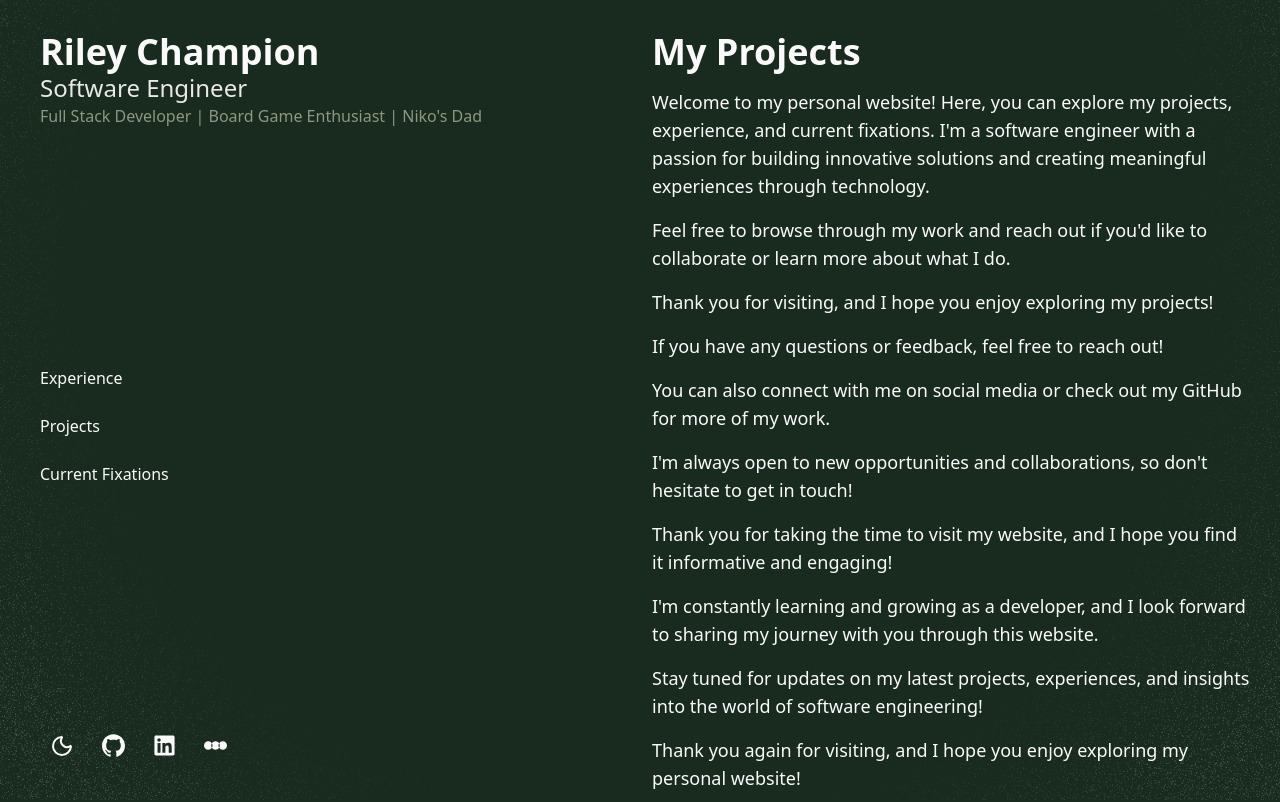
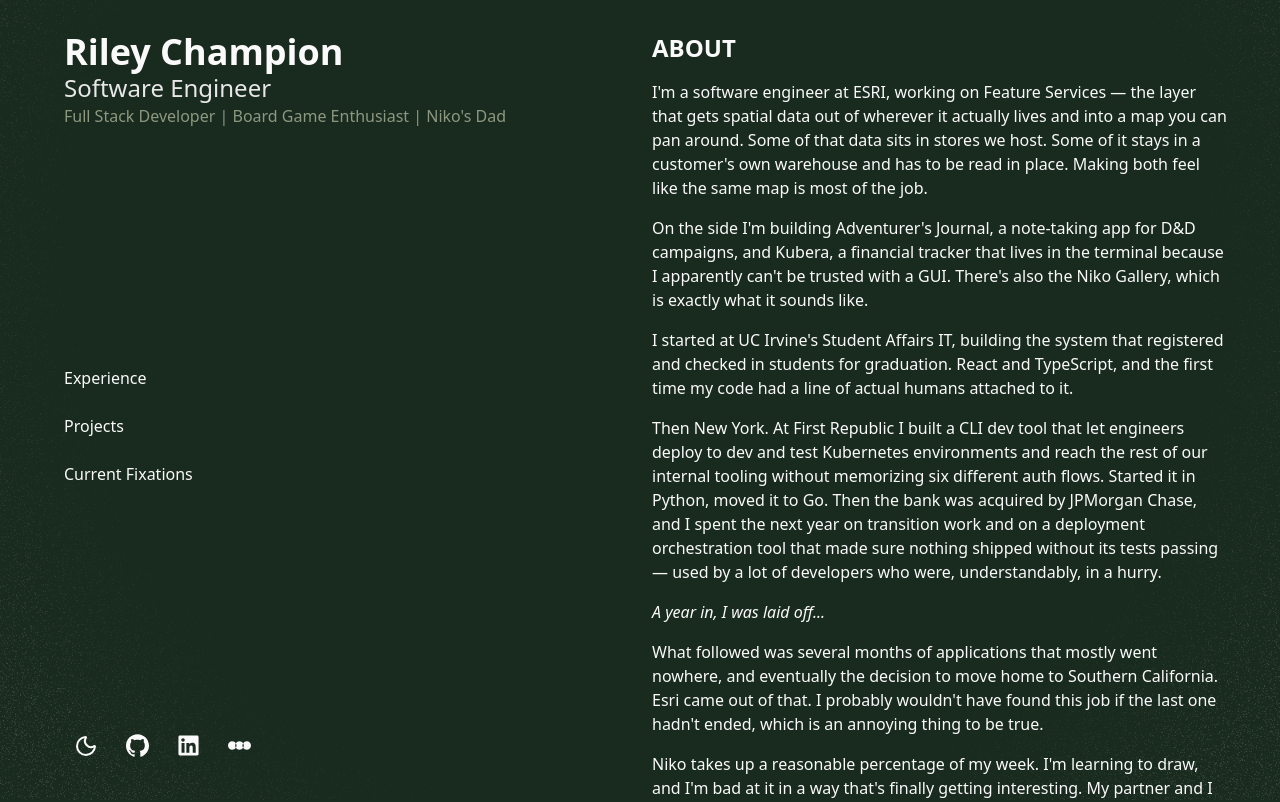
Before and after one commit to RileyChampion/personal-website-v3, a Next.js app: page / in a window 1280 px wide. Shown: the top 802 px of the page. Built offline with nearby package versions, Linux system fonts and the light colour scheme; a web font is replaced by a local one.

Commit message:
remove the autogenerated mds, more css changes, layout more sections

```diff
--- a/app/globals.css
+++ b/app/globals.css
@@ -230,7 +230,7 @@ body { background: var(--bg-base); color: var(--text-primary); }
    Recolored per-theme via background-color + mask-image.
    ============================================================ */
 :root {
-  --noise-opacity: 0.28;
+  --noise-opacity: 0.2;
 }
 
 [data-theme="light"] {
--- a/app/layout.tsx
+++ b/app/layout.tsx
@@ -32,7 +32,7 @@ export default function RootLayout({ children }: LayoutProps<"/">) {
       className={`${borel.variable} h-full antialiased`}
       suppressHydrationWarning
     >
-      <body className="flex flex-col">
+      <body>
         <div className="noise-u-shape" aria-hidden="true" />
         <ThemeProvider attribute="data-theme" defaultTheme="dark">
           {children}
--- a/app/page.tsx
+++ b/app/page.tsx
@@ -12,7 +12,7 @@ const borel = Borel({
 
 export default function Home() {
   return (
-    <div className="lg:flex lg:justify-between lg:gap-3 px-10 py-12 lg:py-0">
+    <div className="lg:flex lg:justify-between lg:gap-3 px-8 lg:px-16 py-12 lg:py-0">
       <header className="flex flex-col justify-between lg:max-h-screen lg:py-8 lg:sticky lg:top-0 min-w-1/2">
         <div className="flex justify-left flex-col">
           <h1 className="text-primary text-4xl font-bold">
@@ -22,7 +22,7 @@ export default function Home() {
           <p className="text-muted">Full Stack Developer | Board Game Enthusiast | Niko&apos;s Dad</p>
         </div>
         <nav>
-          <ul className="flex flex-col gap-6 mt-4">
+          <ul className="hidden lg:flex lg:flex-col lg:gap-6 lg:mt-4">
             <li>
               <a href="#experience" className="text-primary hover:text-action-hover">Experience</a>
             </li>
@@ -72,39 +72,40 @@ export default function Home() {
         </div>
       </header>
       <div className="min-h-screen min-w-1/2 lg:py-8 py-8">
-        <div>
-          <h1 className="text-primary text-4xl font-bold mb-4">My Projects</h1>
-          <p className="text-primary text-lg mb-4">
-            Welcome to my personal website! Here, you can explore my projects, experience, and current fixations. I&apos;m a software engineer with a passion for building innovative solutions and creating meaningful experiences through technology.
+        <div id="about">
+          <h1 className="text-primary text-2xl font-extrabold mb-4">ABOUT</h1>
+          <p className="text-primary text-md mb-4">
+            I&apos;m a software engineer at ESRI, working on Feature Services — the layer that gets spatial data out of wherever it actually lives and into a map you can pan around. Some of that data sits in stores we host. Some of it stays in a customer&apos;s own warehouse and has to be read in place. Making both feel like the same map is most of the job.
           </p>
-          <p className="text-primary text-lg mb-4">
-            Feel free to browse through my work and reach out if you&apos;d like to collaborate or learn more about what I do.
+          <p className="text-primary text-md mb-4">
+            On the side I&apos;m building Adventurer&apos;s Journal, a note-taking app for D&D campaigns, and Kubera, a financial tracker that lives in the terminal because I apparently can&apos;t be trusted with a GUI. There&apos;s also the Niko Gallery, which is exactly what it sounds like.
           </p>
-          <p className="text-primary text-lg mb-4">
-            Thank you for visiting, and I hope you enjoy exploring my projects!
+          <p className="text-primary text-md mb-4">
+            I started at UC Irvine&apos;s Student Affairs IT, building the system that registered and checked in students for graduation. React and TypeScript, and the first time my code had a line of actual humans attached to it.
           </p>
-          <p className="text-primary text-lg mb-4">
-            If you have any questions or feedback, feel free to reach out!
+          <p className="text-primary text-md mb-4">
+            Then New York. At First Republic I built a CLI dev tool that let engineers deploy to dev and test Kubernetes environments and reach the rest of our internal tooling without memorizing six different auth flows. Started it in Python, moved it to Go. Then the bank was acquired by JPMorgan Chase, and I spent the next year on transition work and on a deployment orchestration tool that made sure nothing shipped without its tests passing — used by a lot of developers who were, understandably, in a hurry.
           </p>
-          <p className="text-primary text-lg mb-4">
-            You can also connect with me on social media or check out my GitHub for more of my work.
+          <p className="text-primary italic text-md mb-4">
+            A year in, I was laid off...
           </p>
-          <p className="text-primary text-lg mb-4">
-            I&apos;m always open to new opportunities and collaborations, so don&apos;t hesitate to get in touch!
+          <p className="text-primary text-md mb-4">
+            What followed was several months of applications that mostly went nowhere, and eventually the decision to move home to Southern California. Esri came out of that. I probably wouldn&apos;t have found this job if the last one hadn&apos;t ended, which is an annoying thing to be true.
           </p>
-          <p className="text-primary text-lg mb-4">
-            Thank you for taking the time to visit my website, and I hope you find it informative and engaging!
-          </p>
-          <p className="text-primary text-lg mb-4">
-            I&apos;m constantly learning and growing as a developer, and I look forward to sharing my journey with you through this website.
-          </p>
-          <p className="text-primary text-lg mb-4">
-            Stay tuned for updates on my latest projects, experiences, and insights into the world of software engineering!
-          </p>
-          <p className="text-primary text-lg mb-4">
-            Thank you again for visiting, and I hope you enjoy exploring my personal website!
+          <p className="text-primary text-md mb-4">
+            Niko takes up a reasonable percentage of my week. I&apos;m learning to draw, and I&apos;m bad at it in a way that&apos;s finally getting interesting. My partner and I go looking for things to do around SoCal most weekends. I&apos;m four years into a campaign with my friends and threatening to run one of my own. And I&apos;m getting my money&apos;s worth out of a Regal Unlimited membership — if it&apos;s in theaters and it&apos;s strange, I&apos;ve probably seen it.
           </p>
         </div>
+        <div id="experience">
+          <h1 className="text-primary text-2xl font-extrabold mb-4">EXPERIENCE</h1>
+        </div>
+        <div id="projects">
+          <h1 className="text-primary text-2xl font-extrabold mb-4">PROJECTS</h1>
+        </div>
+        <div id="current-fixations">
+          <h1 className="text-primary text-2xl font-extrabold mb-4">CURRENT FIXATIONS</h1>
+        </div>
+        <div id="copyright"></div>
       </div>
     </div>
   );
```
Also changed, not shown: 2 other files (tests, documents, lock files or other folders).
